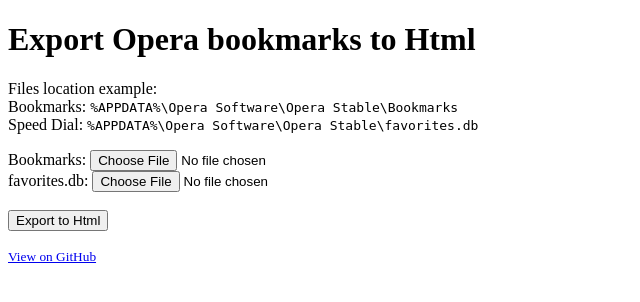
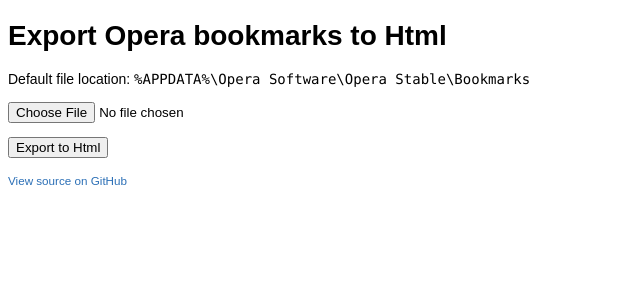
Before and after one commit to alexantr/export-opera-bookmarks, a PHP site: page / in a window 1280 px wide. Shown: the top 302 px of the page, without its empty margins (0-640 px from the left). Run offline with PHP 8.4, Linux system fonts and the light colour scheme.

Commit message:
Remove importing from favorites.db

```diff
--- a/index.php
+++ b/index.php
@@ -9,6 +9,9 @@
  */
 function get_links($links, $depth = 1, $no_dl = false)
 {
+    if (!is_array($links)) {
+        return '';
+    }
     $html = '';
     if (!$no_dl) $html .= str_repeat('    ', $depth - 1) . '<DL><p>' . "\n";
     foreach ($links as $one) {
@@ -35,77 +38,12 @@ function get_links($links, $depth = 1, $no_dl = false)
             $children = isset($one['children']) ? $one['children'] : [];
             $html .= get_links($children, $depth + 1);
         } elseif ($one['type'] == 'url') {
-            $html .= str_repeat('    ', $depth) . '<DT><A HREF="' . $one['url'] . '"' . $add_date . $last_modified . '>' . $one['name'] . '</A>' . "\n";
+            $name = !empty($one['name']) ? $one['name'] : $one['url'];
+            $html .= str_repeat('    ', $depth) . '<DT><A HREF="' . $one['url'] . '"' . $add_date . $last_modified . '>' . $name . '</A>' . "\n";
         }
     }
     if (!$no_dl) $html .= str_repeat('    ', $depth - 1) . '</DL><p>' . "\n";
     return $html;
-}
-
-/**
- * @param string $db_name
- *
- * @return array
- */
-function prepare_db($db_name)
-{
-    $raw_array = [];
-
-    try {
-        $db = new PDO('sqlite:' . $db_name);
-        $sth = $db->query('SELECT * FROM favorites ORDER BY idx, type');
-        if ($sth) {
-            $sth->setFetchMode(PDO::FETCH_ASSOC);
-            while($row = $sth->fetch()) {
-                $raw_array[] = $row;
-            }
-        }
-    } catch (PDOException $e) {
-        //echo $e->getMessage();
-        //exit;
-    }
-
-    $children = build_tree($raw_array, '');
-
-    $array = [
-        [
-            'type' => 'folder',
-            'name' => 'Speed Dial',
-            'children' => $children,
-        ]
-    ];
-
-    return $array;
-}
-
-/**
- * @param array $items
- * @param mixed $parent_guid
- *
- * @return array
- */
-function build_tree($items, $parent_guid)
-{
-    $result = [];
-    foreach ($items as $item) {
-        if ($item['parent_guid'] == $parent_guid) {
-            if ($item['type'] == '1') {
-                $new_item = [
-                    'type' => 'folder',
-                    'name' => $item['name'],
-                ];
-                $new_item['children'] = build_tree($items, $item['guid']);
-            } else {
-                $new_item = [
-                    'type' => 'url',
-                    'name' => $item['name'],
-                    'url' => $item['url'],
-                ];
-            }
-            $result[] = $new_item;
-        }
-    }
-    return $result;
 }
 
 $tmp_path = dirname(__FILE__) . DIRECTORY_SEPARATOR . 'temp';
@@ -128,18 +66,7 @@ if (empty($_FILES['file_json']['error']) && !empty($_FILES['file_json']['tmp_nam
     }
 }
 
-// get data from "favorites.db" file
-$db_data = [];
-if (empty($_FILES['file_db']['error']) && !empty($_FILES['file_db']['tmp_name']) && $_FILES['file_db']['tmp_name'] != 'none') {
-    $db_file = $tmp_path . DIRECTORY_SEPARATOR . md5(microtime()) . '.db';
-    move_uploaded_file($_FILES['file_db']['tmp_name'], $db_file);
-    if (is_file($db_file)) {
-        $db_data = prepare_db($db_file);
-        unlink($db_file);
-    }
-}
-
-if (!empty($json_data) || !empty($db_data)) {
+if (!empty($json_data)) {
 
     // https://msdn.microsoft.com/en-us/library/aa753582(v=vs.85).aspx
     $html = <<<HTML
@@ -156,9 +83,6 @@ HTML;
     $html .= '<DL><p>' . "\n";
     if (!empty($json_data) && isset($json_data['roots'])) {
         $html .= get_links($json_data['roots'], 1, true);
-    }
-    if (!empty($db_data)) {
-        $html .= get_links($db_data, 1, true);
     }
     $html .= '</DL>' . "\n";
 
@@ -177,29 +101,29 @@ header('Content-Type: text/html; charset=utf-8');
 <head>
     <meta charset="utf-8">
     <title>Export Opera bookmarks to Html</title>
+    <style>
+        body { font: 14px/1.2 Arial, sans-serif; }
+        a { color: #2b6fb6; text-decoration: none; }
+        a:hover, a:active { color: red; }
+        samp { font-family: Consolas, monospace; }
+    </style>
 </head>
 <body>
 
 <h1>Export Opera bookmarks to Html</h1>
 
-<p>
-    Files location example:<br>
-    Bookmarks: <samp>%APPDATA%\Opera Software\Opera Stable\Bookmarks</samp><br>
-    Speed Dial: <samp>%APPDATA%\Opera Software\Opera Stable\favorites.db</samp>
-</p>
+<p>Default file location: <samp>%APPDATA%\Opera Software\Opera Stable\Bookmarks</samp></p>
 
 <form action="" method="post" enctype="multipart/form-data">
-    <label>Bookmarks: <input type="file" name="file_json"></label><br>
-    <label>favorites.db: <input type="file" name="file_db"></label><br>
-    <br>
-    <input type="submit" name="submit" value="Export to Html">
+    <p><input type="file" name="file_json"></p>
+    <p><input type="submit" name="submit" value="Export to Html"></p>
 </form>
 
 <?php if (isset($_POST['submit'])): ?>
-    <p>Please select file(s).</p>
+    <p>Please select file.</p>
 <?php endif; ?>
 
-<p><small><a href="https://github.com/alexantr/export-opera-bookmarks">View on GitHub</a></small></p>
+<p><small><a href="https://github.com/alexantr/export-opera-bookmarks">View source on GitHub</a></small></p>
 
 </body>
 </html>
```
